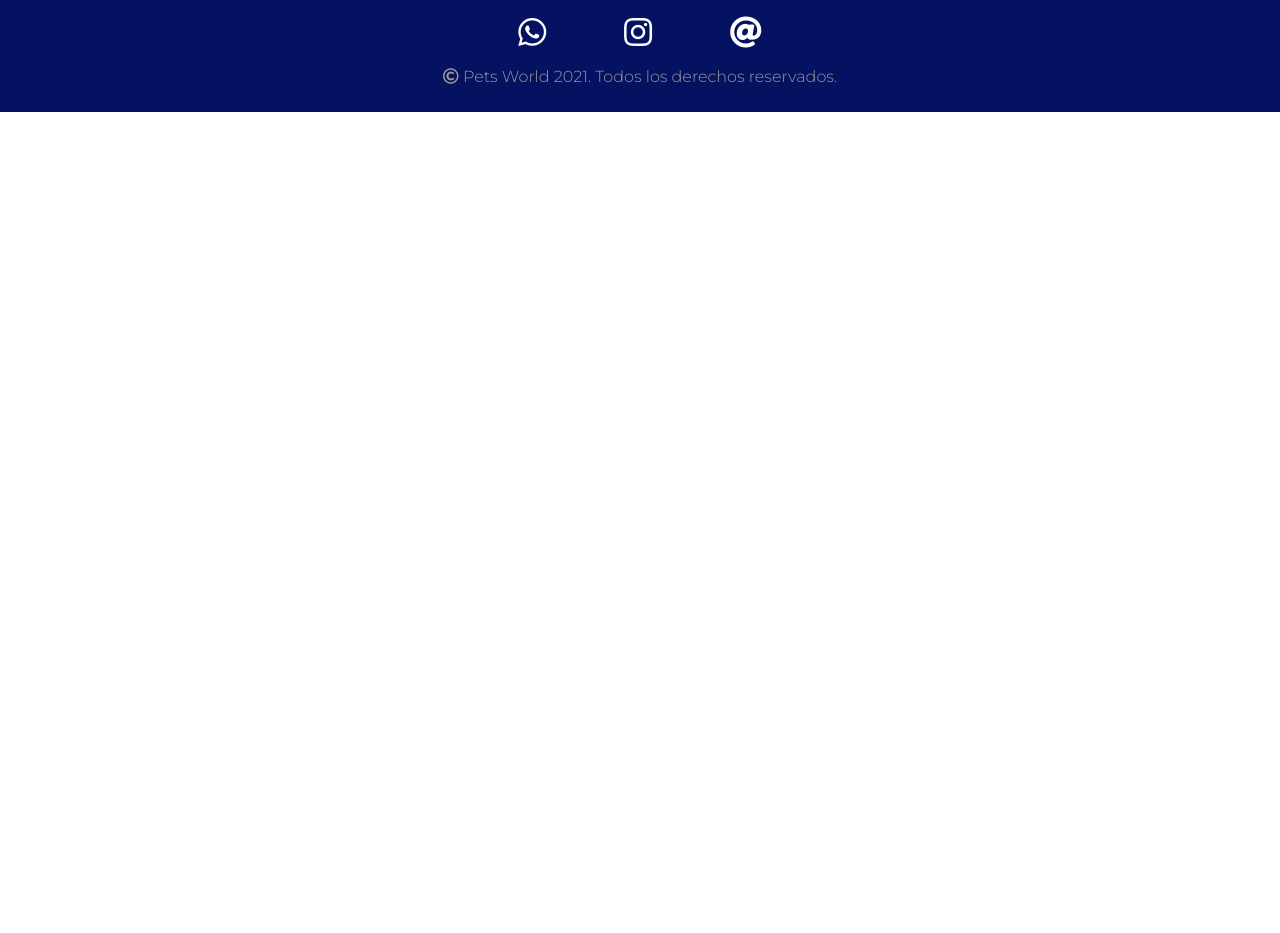
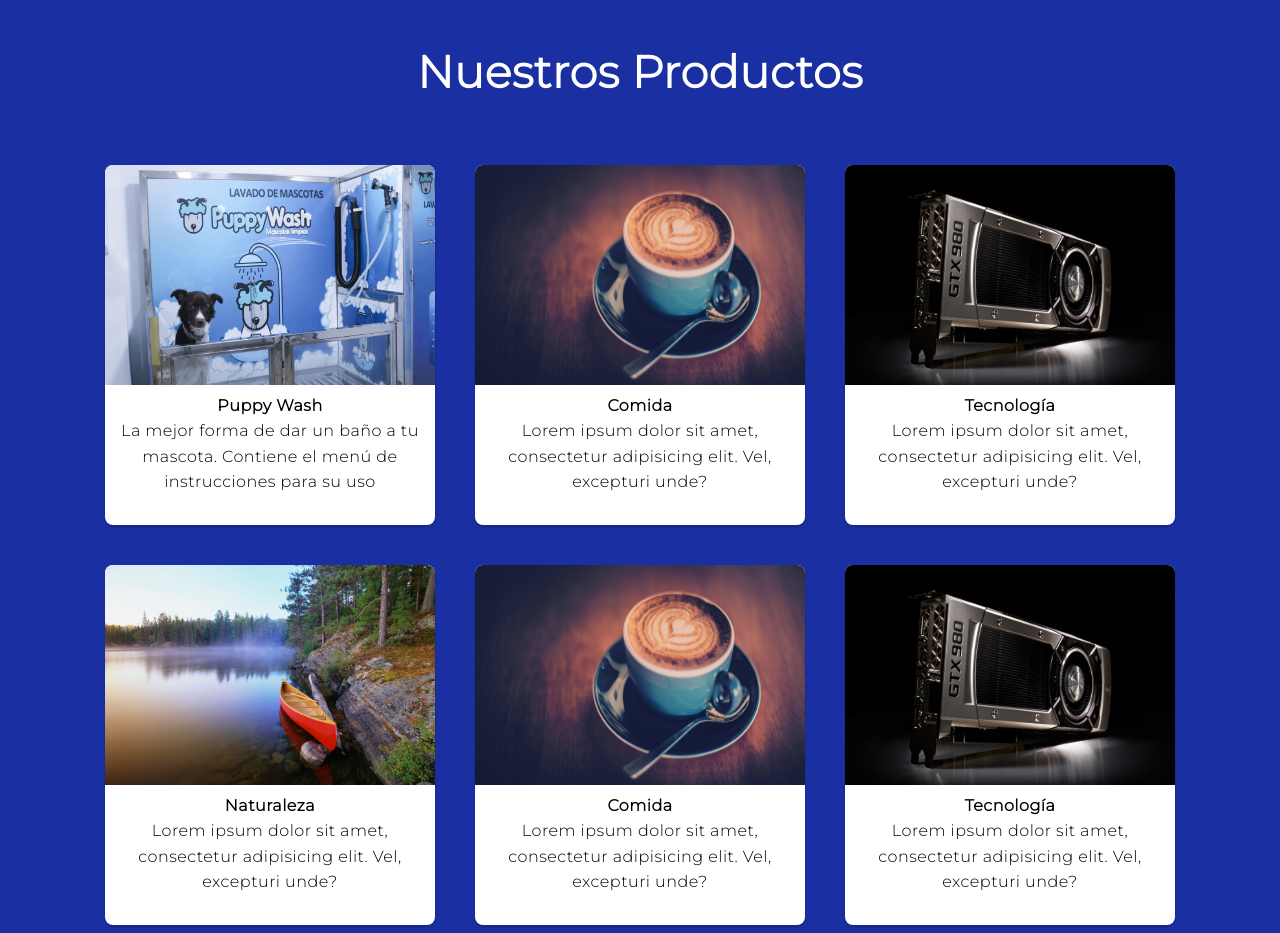
Before and after one commit to andreseguanipa1/pets-world, a plain HTML site: page productos.html in a window 1280 px wide. Shown: the part 139-1072 px from the top of the page. Before the commit the page ends 800 px from the top, so only its background shows below. Drawn offline with Linux system fonts and the light colour scheme.

Commit message:
Casi lista

```diff
--- a/css/menuAndFooter.css
+++ b/css/menuAndFooter.css
@@ -5,7 +5,11 @@
 }
 
 body{
-    margin: 0px;
+    width: 100%;
+    height: 100%;
+    letter-spacing: 0.03em;
+    line-height: 1.6;
+    font-family: 'Montserrat', sans-serif;
     overflow-x: hidden;
 }
 
--- a/css/responsive.css
+++ b/css/responsive.css
@@ -24,20 +24,19 @@
 
 }
 
+@media (max-width: 600px) {
 
-/* @media (max-width: 600px) {
-
-    body{
+    .container-imagen{
         background: url('../img/dog-responsive.jpg');
         background-size: 100%;
         background-attachment: fixed;
     }
 
     .content-page-imagen{
-        margin-top: 70%;
+        margin-top: 120%;
     }
 
-} */
+}
 
 /* -----------------------------
              Index
@@ -195,3 +194,44 @@
     }
 
 }
+
+/* -----------------------------
+            Encuéntranos
+-------------------------------- */
+
+@media (max-width: 975px) {
+
+    iframe{
+        padding: 5%;
+        width: 80%;
+    }
+
+    .content-page-encuentranos{
+        text-align: center;
+        align-items: center;
+        padding: 5%;
+        font-size: 120%;
+        color: white;
+    }
+
+}
+
+@media (min-height: 930px) {
+
+    .footer.encuentranos{
+        position: absolute;
+    }
+
+}
+
+/* -----------------------------
+            Productos
+-------------------------------- */
+
+@media (max-width: 975px) {
+
+    .text-products{
+        font-size: 120%;
+    }
+
+}
--- a/css/styles.css
+++ b/css/styles.css
@@ -8,13 +8,17 @@
     background-attachment: fixed;
 }
 
+.bakground-blue{
+    background-color: #1a2fa1;
+}
+
 /* -----------------------------
         Imagen Corporativa
 -------------------------------- */
 
 .content-page-imagen{
     padding: 2%;
-    width: 100%;
+    width: 98%;
     margin-top: 38%;
 }
 
@@ -48,18 +52,8 @@
 
 
 /* -----------------------------
-             Productos
--------------------------------- */
-
-
-
-
-/* -----------------------------
              Index
 -------------------------------- */
-.index{
-    background-color: #1a2fa1;
-}
 
 .content-page-index{
     padding: 2%;
@@ -117,17 +111,9 @@
     width: 100%;
 }
 
-.footer.index{
-    position: absolute;
-}
-
 /* -----------------------------
              Nosotros
 -------------------------------- */
-
-.nosotros{
-    background-color: #1a2fa1 !important;
-}
 
 .content-page-us{
     padding: 2%;
@@ -168,6 +154,79 @@
     cursor: pointer;
 }
 
-.footer.us{
-    position: absolute;
+/* -----------------------------
+             Encuéntranos
+-------------------------------- */
+
+.content-page-encuentranos{
+    text-align: center;
+    align-items: center;
+    padding: 2%;
+    font-size: 140%;
+    color: white;
 }
+
+iframe{
+    border-radius: 10px;
+    padding: 2%;
+    width: 60%;
+}
+
+/* -----------------------------
+            Productos
+-------------------------------- */
+
+.content-page-products{
+    padding: 2%;
+}
+
+.text-products{
+    text-align: center;
+    align-items: center;
+    padding: 1%;
+    font-size: 140%;
+    color: white;
+}
+
+.products{
+    padding: 2% 0% 2% 0%;
+    width: 98%;
+    max-width: 1600px;
+    display: flex;
+    flex-wrap: wrap;
+    justify-content: center;
+    margin: auto;
+}
+
+.products .card{
+    width: 330px;
+    height: 360px;
+    border-radius: 8px;
+    background-color: white;
+    box-shadow: 0 2px 2px rgba(0, 0, 0, 0.2);
+    overflow: hidden;
+    margin: 20px;
+    text-align: center;
+    transition: all 0.25s;
+}
+
+.products .card:hover{
+    transform: translateY(-15px);
+    box-shadow: 0 12px 16px rgba(0, 0, 0, 0.7);
+}
+
+.products .card img{
+    width: 330px;
+    height: 220px;
+}
+
+
+.products .card h4{
+    font-weight: 600;
+}
+
+.products .card p{
+    padding: 0 1rem;
+    font-size: 16px;
+    font-weight: 300;
+}
--- a/productos.html
+++ b/productos.html
@@ -7,14 +7,15 @@
     <title>Productos</title>
     <link rel="stylesheet" href="./css/menuAndFooter.css">
     <link rel="stylesheet" href="./css/styles.css">
+    <link rel="stylesheet" href="./css/responsive.css">
     <link rel="preconnect" href="https://fonts.gstatic.com">
     <link href="https://fonts.googleapis.com/css2?family=Montserrat:wght@300&display=swap" rel="stylesheet">
     <link rel="stylesheet" href="https://use.fontawesome.com/releases/v5.15.3/css/all.css" integrity="sha384-SZXxX4whJ79/gErwcOYf+zWLeJdY/qpuqC4cAa9rOGUstPomtqpuNWT9wdPEn2fk" crossorigin="anonymous">
 
 </head>
-<body>
+<body class="bakground-blue">
 
-    <div class="container">
+    <div class="contenedor">
 
         <div class="menu-main">
             <img src="./img/logo.jpg" class="logo" alt="" width="100px" height="100px">
@@ -22,12 +23,73 @@
             <a href="nosotros.html">Nosotros</a>
             <a href="imagen.html">Imagen Corporativa</a>
             <a href="productos.html">Productos</a>
-            <a href="inspiracion.html">Inspiración</a>
+            <a href="encuentranos.html">Encuéntranos</a>
             <a href="contacto.html">Contáctanos</a>
         </div>
 
 
+<div class="content-page-products">
 
+    <div class="text-products">
+        <h1 class="">Nuestros Productos</h1>
+    </div>
+
+    <div class="products">
+
+        <div class="card">
+            <img src="img/products-1.jpg">
+            <h4>Puppy Wash</h4>
+            <p>La mejor forma de dar un baño a tu mascota. Contiene el menú de instrucciones para su uso</p>
+        </div>
+
+        <div class="card">
+            <img src="img/img2.jpg">
+            <h4>Comida</h4>
+            <p>Lorem ipsum dolor sit amet, consectetur adipisicing elit. Vel, excepturi unde?</p>
+        </div>
+
+        <div class="card">
+            <img src="img/img3.jpg">
+            <h4>Tecnología</h4>
+            <p>Lorem ipsum dolor sit amet, consectetur adipisicing elit. Vel, excepturi unde?</p>
+        </div>
+
+        <div class="card">
+            <img src="img/img1.jpg">
+            <h4>Naturaleza</h4>
+            <p>Lorem ipsum dolor sit amet, consectetur adipisicing elit. Vel, excepturi unde?</p>
+        </div>
+
+        <div class="card">
+            <img src="img/img2.jpg">
+            <h4>Comida</h4>
+            <p>Lorem ipsum dolor sit amet, consectetur adipisicing elit. Vel, excepturi unde?</p>
+        </div>
+
+        <div class="card">
+            <img src="img/img3.jpg">
+            <h4>Tecnología</h4>
+            <p>Lorem ipsum dolor sit amet, consectetur adipisicing elit. Vel, excepturi unde?</p>
+        </div>
+
+        <div class="card">
+            <img src="img/img1.jpg">
+            <h4>Naturaleza</h4>
+            <p>Lorem ipsum dolor sit amet, consectetur adipisicing elit. Vel, excepturi unde?</p>
+        </div>
+
+        <div class="card">
+            <img src="img/img2.jpg">
+            <h4>Comida</h4>
+            <p>Lorem ipsum dolor sit amet, consectetur adipisicing elit. Vel, excepturi unde?</p>
+        </div>
+
+
+    </div>
+
+
+
+</div>
 
 
         <div class="footer">
```
Also changed, not shown: contacto.html (+1 -1 lines), encuentranos.html (renamed from inspiracion.html, +14 -4 lines), imagen.html (+2 -2 lines), index.html (+2 -2 lines), nosotros.html (+2 -2 lines), img/img1.jpg (added), img/img2.jpg (added), img/img3.jpg (added), img/products-1.jpg (added), img/products-2.jpg (added).
